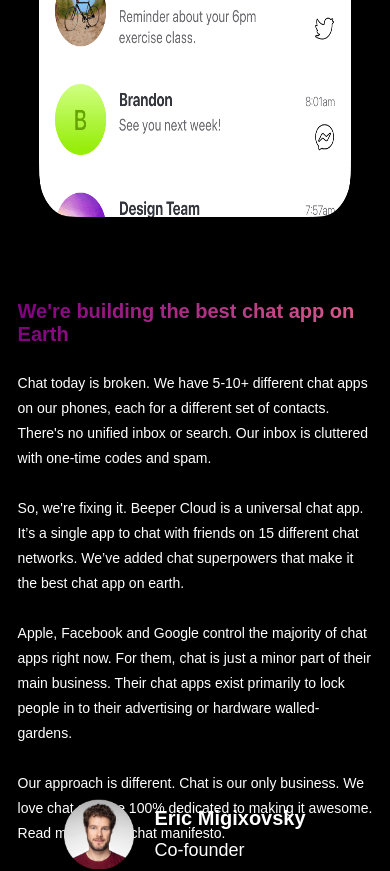
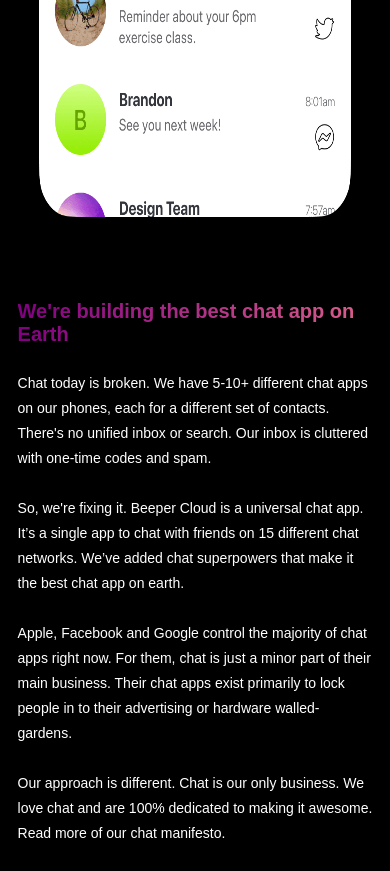
Before and after one commit to abquad1/beeperslanding, a React (Create React App) app: page / in a window 390 px wide. Shown: the part 1183-2054 px from the top of the page. Built offline with nearby package versions, Linux system fonts and the light colour scheme.

Commit message:
i adjusted the images overlapping on the mobile screen

```diff
--- a/src/Components/Cloud/Cloud.scss
+++ b/src/Components/Cloud/Cloud.scss
@@ -139,7 +139,7 @@
 
         .clouds{
         background-color: black;
-        height: 60%;
+        height: 80%;
 
             position: relative;
             .main{
--- a/src/Components/textSection/TextSection.scss
+++ b/src/Components/textSection/TextSection.scss
@@ -78,7 +78,7 @@
         // margin-top: 150px;
         // margin-bottom: 300px;
         width: 91%;
-        height: 55vh;
+        height: 65vh;
 
         h3{
             font-size: 20px;
```
